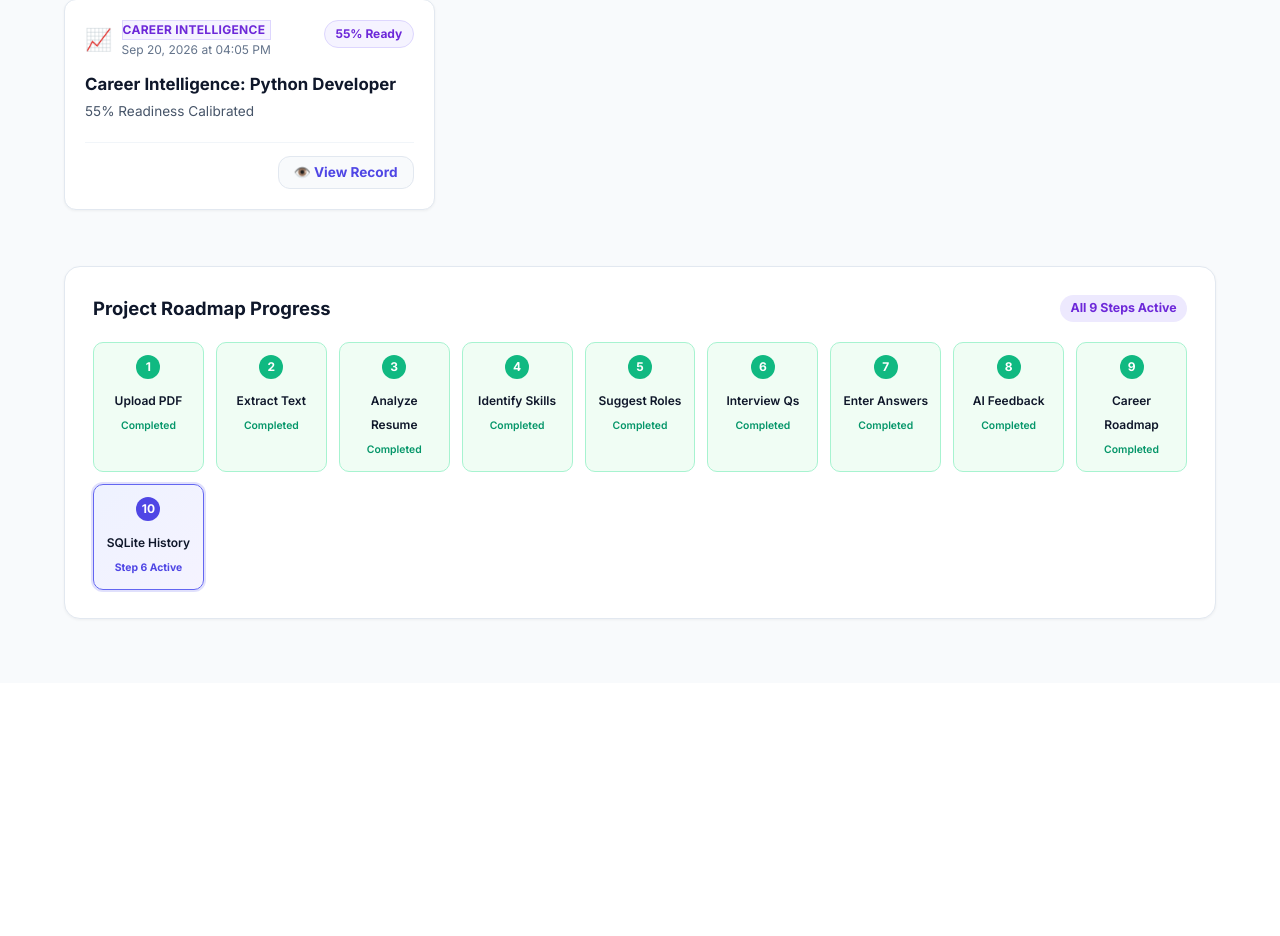
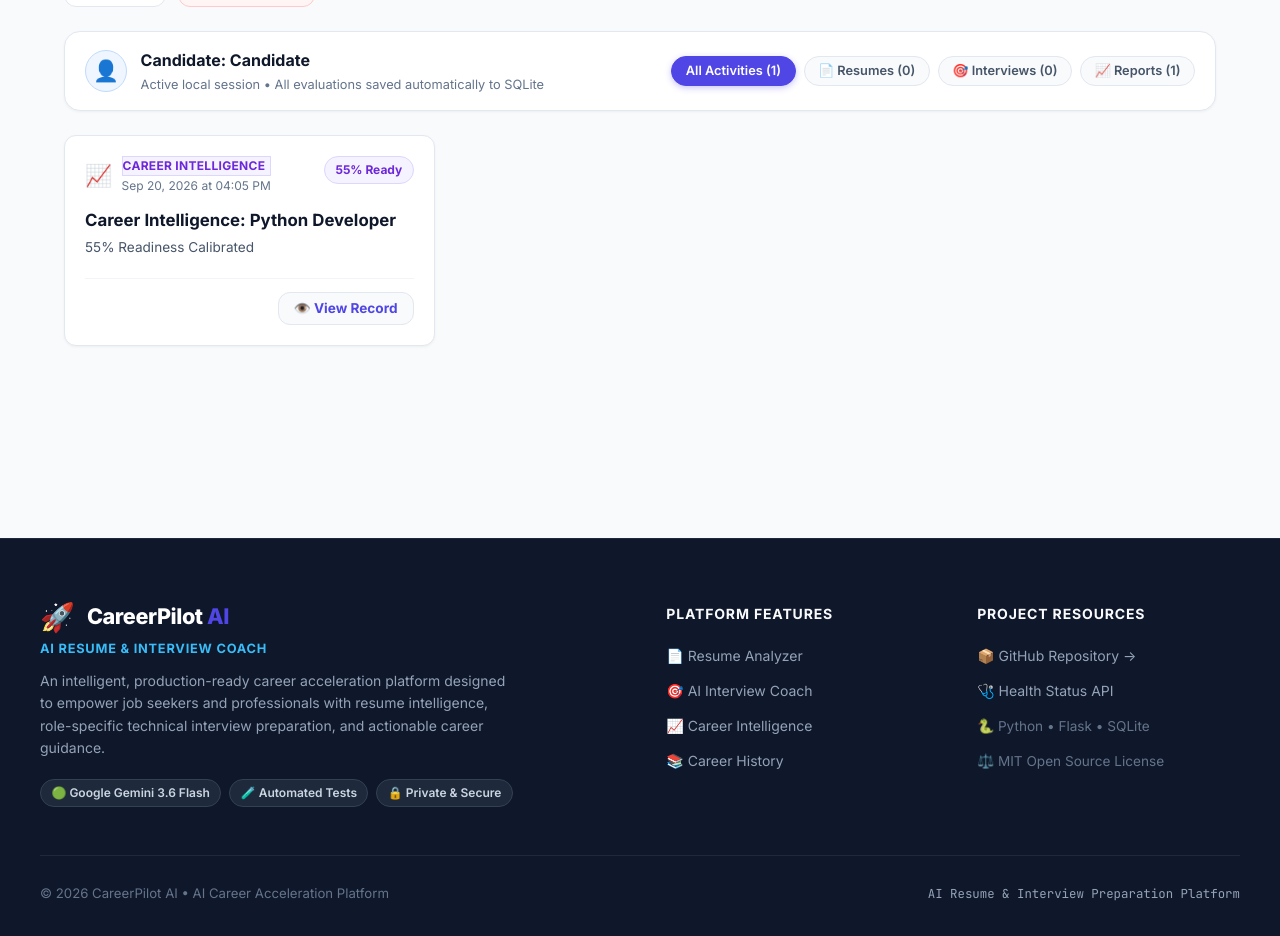
Before and after one commit to Prakashitha22/CareerPilot-AI, a Flask app: page / in a window 1280 px wide. Shown: the part 4893-5829 px from the top of the page. Before the commit the page ends 5513 px from the top, so only its background shows below. Run offline with Flask 3, Linux system fonts and the light colour scheme; data comes from the database, SQL or seed files in the repository; data that the repository does not hold is empty; some libraries are stand-ins or nearby versions.

Commit message:
Polish CareerPilot AI product UI

```diff
--- a/static/style.css
+++ b/static/style.css
@@ -27,29 +27,49 @@
     --shadow-lg: 0 10px 15px -3px rgba(0, 0, 0, 0.08), 0 4px 6px -2px rgba(0, 0, 0, 0.04);
 }
 
+html {
+    scroll-behavior: smooth;
+    scroll-padding-top: 5.5rem;
+}
+
 * {
     box-sizing: border-box;
     margin: 0;
     padding: 0;
 }
 
+*:focus-visible {
+    outline: 2px solid var(--primary);
+    outline-offset: 2px;
+}
+
 body {
     font-family: 'Inter', system-ui, -apple-system, BlinkMacSystemFont, 'Segoe UI', Roboto, sans-serif;
     background-color: var(--bg-main);
     color: var(--text-main);
     line-height: 1.5;
     min-height: 100vh;
+    overflow-x: hidden;
+}
+
+button:disabled, .btn-primary:disabled, .btn-analyze:disabled, .btn-evaluate:disabled {
+    opacity: 0.65;
+    cursor: not-allowed !important;
+    transform: none !important;
+    box-shadow: none !important;
 }
 
 /* Navbar */
 .navbar {
-    background-color: var(--bg-card);
+    background-color: rgba(255, 255, 255, 0.92);
     border-bottom: 1px solid var(--border-color);
-    padding: 1rem 0;
+    padding: 0.85rem 0;
     position: sticky;
     top: 0;
     z-index: 50;
-    backdrop-filter: blur(8px);
+    backdrop-filter: blur(12px);
+    -webkit-backdrop-filter: blur(12px);
+    box-shadow: 0 1px 3px rgba(0, 0, 0, 0.03);
 }
 
 .nav-container {
@@ -59,29 +79,49 @@ body {
     display: flex;
     justify-content: space-between;
     align-items: center;
+    gap: 1rem;
 }
 
 .brand {
     display: flex;
     align-items: center;
-    gap: 0.5rem;
+    gap: 0.75rem;
+    color: var(--text-main);
+}
+
+.brand-icon {
+    font-size: 1.75rem;
+    line-height: 1;
+}
+
+.brand-text-group {
+    display: flex;
+    flex-direction: column;
+}
+
+.brand-name {
     font-weight: 800;
-    font-size: 1.3rem;
-    color: var(--text-main);
-}
-
-.brand-icon {
-    font-size: 1.5rem;
+    font-size: 1.35rem;
+    line-height: 1.15;
+    letter-spacing: -0.02em;
 }
 
 .brand-name .accent {
     color: var(--primary);
 }
 
+.brand-tagline {
+    font-size: 0.725rem;
+    font-weight: 600;
+    color: var(--text-muted);
+    letter-spacing: 0.02em;
+}
+
 .nav-badges {
     display: flex;
-    gap: 0.6rem;
-    align-items: center;
+    gap: 0.5rem;
+    align-items: center;
+    flex-wrap: wrap;
 }
 
 .nav-quick-link {
@@ -124,13 +167,14 @@ body {
 .container {
     max-width: 1200px;
     margin: 0 auto;
-    padding: 2rem 1.5rem 4rem;
+    padding: 2.5rem 1.5rem 4rem;
 }
 
 /* Hero */
 .hero {
     text-align: center;
-    margin-bottom: 2.25rem;
+    margin-bottom: 2.75rem;
+    padding: 1.5rem 1rem 0.5rem;
 }
 
 .hero-badge {
@@ -1745,111 +1846,6 @@ body {
     flex-wrap: wrap;
 }
 
-/* Roadmap Card */
-.roadmap-card {
-    background-color: var(--bg-card);
-}
-
-.roadmap-header {
-    display: flex;
-    justify-content: space-between;
-    align-items: center;
-    margin-bottom: 1.25rem;
-}
-
-.roadmap-header h3 {
-    font-size: 1.15rem;
-    font-weight: 700;
-    color: var(--text-main);
-}
-
-.roadmap-badge {
-    background: #ede9fe;
-    color: #6d28d9;
-    font-size: 0.775rem;
-    font-weight: 700;
-    padding: 0.25rem 0.65rem;
-    border-radius: 9999px;
-}
-
-.roadmap-steps {
-    display: grid;
-    grid-template-columns: repeat(auto-fit, minmax(110px, 1fr));
-    gap: 0.75rem;
-}
-
-.step {
-    border: 1px solid var(--border-color);
-    border-radius: 10px;
-    padding: 0.75rem 0.5rem;
-    display: flex;
-    flex-direction: column;
-    align-items: center;
-    text-align: center;
-    background-color: #ffffff;
-    opacity: 0.5;
-}
-
-.step.completed {
-    opacity: 1;
-    border-color: #a7f3d0;
-    background-color: #f0fdf4;
-}
-
-.step.active-step {
-    opacity: 1;
-    border-color: #6366f1;
-    background: linear-gradient(135deg, #eef2ff 0%, #f5f3ff 100%);
-    box-shadow: 0 0 0 2px rgba(99, 102, 241, 0.2);
-}
-
-.step-num {
-    width: 24px;
-    height: 24px;
-    border-radius: 50%;
-    background-color: #e2e8f0;
-    color: var(--text-muted);
-    font-size: 0.75rem;
-    font-weight: 700;
-    display: flex;
-    align-items: center;
-    justify-content: center;
-    margin-bottom: 0.5rem;
-}
-
-.step.completed .step-num {
-    background-color: #10b981;
-    color: #ffffff;
-}
-
-.step.active-step .step-num {
-    background-color: var(--primary);
-    color: #ffffff;
-}
-
-.step-title {
-    font-size: 0.75rem;
-    font-weight: 600;
-    color: var(--text-main);
-    line-height: 1.2;
-    margin-bottom: 0.25rem;
-}
-
-.step-status {
-    font-size: 0.65rem;
-    color: var(--text-muted);
-}
-
-.step.completed .step-status {
-    color: #059669;
-    font-weight: 600;
-}
-
-.step.active-step .step-status {
-    color: var(--primary);
-    font-weight: 700;
-}
-
 /* ---------------------------------------------------- */
 /* 5. STEP 4: CAREER INTELLIGENCE DASHBOARD STYLES      */
 /* ---------------------------------------------------- */
@@ -3172,3 +3168,195 @@ body {
     color: #475569;
     line-height: 1.45;
 }
+
+/* ======================================================== */
+/* STEP 8: FOOTER & COMPREHENSIVE RESPONSIVENESS            */
+/* ======================================================== */
+.footer {
+    background: #0f172a;
+    color: #e2e8f0;
+    padding: 4rem 1.5rem 2rem;
+    margin-top: 4.5rem;
+    border-top: 1px solid #1e293b;
+}
+
+.footer-container {
+    max-width: 1200px;
+    margin: 0 auto;
+    display: grid;
+    grid-template-columns: 2.2fr 1fr 1fr;
+    gap: 3rem;
+    padding-bottom: 3rem;
+    border-bottom: 1px solid #1e293b;
+}
+
+.footer-brand-col .brand {
+    color: #ffffff;
+    margin-bottom: 0.5rem;
+}
+
+.footer-tagline {
+    font-size: 0.8rem;
+    font-weight: 700;
+    color: #38bdf8;
+    margin-bottom: 0.75rem;
+    text-transform: uppercase;
+    letter-spacing: 0.06em;
+}
+
+.footer-desc {
+    font-size: 0.875rem;
+    color: #94a3b8;
+    line-height: 1.6;
+    max-width: 480px;
+    margin-bottom: 1.25rem;
+}
+
+.footer-meta-badges {
+    display: flex;
+    flex-wrap: wrap;
+    gap: 0.5rem;
+}
+
+.footer-badge {
+    font-size: 0.75rem;
+    font-weight: 600;
+    background: #1e293b;
+    color: #cbd5e1;
+    border: 1px solid #334155;
+    padding: 0.25rem 0.65rem;
+    border-radius: 9999px;
+}
+
+.footer-heading {
+    font-size: 0.875rem;
+    font-weight: 700;
+    text-transform: uppercase;
+    letter-spacing: 0.06em;
+    color: #f8fafc;
+    margin-bottom: 1.2rem;
+}
+
+.footer-links {
+    list-style: none;
+    padding: 0;
+    margin: 0;
+    display: flex;
+    flex-direction: column;
+    gap: 0.7rem;
+}
+
+.footer-links a {
+    color: #94a3b8;
+    text-decoration: none;
+    font-size: 0.875rem;
+    transition: all 0.15s ease;
+}
+
+.footer-links a:hover {
+    color: #38bdf8;
+    padding-left: 4px;
+}
+
+.footer-text-item {
+    color: #64748b;
+    font-size: 0.85rem;
+}
+
+.footer-bottom {
+    max-width: 1200px;
+    margin: 0 auto;
+    padding-top: 1.75rem;
+}
+
+.footer-bottom-container {
+    display: flex;
+    justify-content: space-between;
+    align-items: center;
+    font-size: 0.825rem;
+    color: #64748b;
+    flex-wrap: wrap;
+    gap: 1rem;
+}
+
+.footer-tech-stack {
+    font-family: 'JetBrains Mono', monospace;
+    font-size: 0.775rem;
+    color: #94a3b8;
+}
+
+/* Responsive Breakpoints & Mobile Optimization */
+@media (max-width: 1024px) {
+    .container {
+        padding: 2rem 1.25rem 3.5rem;
+    }
+    .footer-container {
+        grid-template-columns: 1.5fr 1fr 1fr;
+        gap: 2rem;
+    }
+}
+
+@media (max-width: 850px) {
+    .navbar {
+        padding: 0.75rem 0;
+    }
+    .nav-container {
+        flex-direction: column;
+        align-items: flex-start;
+        gap: 0.75rem;
+    }
+    .nav-badges {
+        width: 100%;
+        overflow-x: auto;
+        padding-bottom: 0.25rem;
+        -webkit-overflow-scrolling: touch;
+    }
+    .hero h1 {
+        font-size: 2.15rem;
+    }
+    .hero .subtitle {
+        font-size: 1rem;
+    }
+    .grid-layout {
+        grid-template-columns: 1fr;
+    }
+    .footer-container {
+        grid-template-columns: 1fr;
+        gap: 2rem;
+    }
+    .footer-bottom-container {
+        flex-direction: column;
+        text-align: center;
+        align-items: center;
+        gap: 0.5rem;
+    }
+}
+
+@media (max-width: 600px) {
+    .hero h1 {
+        font-size: 1.85rem;
+    }
+    .hero-actions {
+        flex-direction: column;
+        width: 100%;
+    }
+    .btn-hero-cta, .btn-hero-secondary {
+        width: 100%;
+        justify-content: center;
+    }
+    .card {
+        padding: 1.25rem;
+    }
+    .profile-metrics {
+        grid-template-columns: 1fr 1fr;
+    }
+    .gap-columns-split {
+        grid-template-columns: 1fr;
+    }
+    .feedback-split-grid {
+        grid-template-columns: 1fr;
+    }
+    .summary-breakdown-grid {
+        grid-template-columns: 1fr;
+    }
+}
--- a/templates/index.html
+++ b/templates/index.html
@@ -14,15 +14,18 @@
         <div class="nav-container">
             <div class="brand">
                 <span class="brand-icon">🚀</span>
-                <span class="brand-name">CareerPilot <span class="accent">AI</span></span>
-            </div>
-            <div class="nav-badges">
+                <div class="brand-text-group">
+                    <span class="brand-name">CareerPilot <span class="accent">AI</span></span>
+                    <span class="brand-tagline">AI Resume & Interview Coach</span>
+                </div>
+            </div>
+            <nav class="nav-badges" aria-label="Main Navigation">
+                <a href="#uploadSection" class="nav-quick-link">📄 Resume Analyzer</a>
                 <a href="#interviewCoachSection" class="nav-quick-link">🎯 Interview Coach</a>
                 <a href="#careerIntelligenceSection" class="nav-quick-link nav-intel-link">📈 Career Intelligence</a>
                 <a href="#careerHistorySection" class="nav-quick-link nav-history-link">📚 Career History</a>
-                <span class="tag tag-step">Step 6 &bull; SQLite History</span>
-                <span class="tag tag-hackathon">🎓 College Project</span>
-            </div>
+                <span class="tag tag-platform">🚀 AI Career Platform</span>
+            </nav>
         </div>
     </header>
 
@@ -30,8 +33,16 @@
         <!-- Hero Section -->
         <section class="hero">
             <div class="hero-badge">AI Career Acceleration Platform</div>
-            <h1>AI Resume & Interview Coach</h1>
-            <p class="subtitle">Extract resume content, uncover in-depth skill analysis, practice role-specific technical interviews, and unlock complete career intelligence with tailored learning roadmaps.</p>
+            <h1>Build Your Career with AI</h1>
+            <p class="subtitle">Analyze your resume, practice interviews, identify skill gaps, and create a personalized career roadmap.</p>
+            <div class="hero-actions">
+                <a href="#uploadSection" class="btn-hero-cta">
+                    <span>🚀 Analyze My Resume</span> &darr;
+                </a>
+                <a href="#interviewCoachSection" class="btn-hero-secondary">
+                    <span>🎯 Practice Interview</span>
+                </a>
+            </div>
         </section>
 
         <!-- Flash Notifications -->
@@ -51,23 +62,23 @@
         {% endwith %}
 
         <!-- Top Two-Column Workflow: Upload & Extracted Content -->
-        <div class="grid-layout">
+        <div class="grid-layout" id="uploadSection">
             <!-- 1. Upload Panel -->
-            <section class="card upload-card">
+            <section class="card upload-card" id="uploadCard">
                 <div class="card-header">
                     <h2>1. Upload Resume</h2>
-                    <p>Select your resume in PDF format to extract its content.</p>
+                    <p>Upload your resume PDF to begin your career analysis.</p>
                 </div>
 
                 <form method="POST" action="/" enctype="multipart/form-data" class="upload-form" id="uploadForm">
-                    <div class="dropzone" id="dropzone">
+                    <div class="dropzone" id="dropzone" tabindex="0" role="button" aria-label="Upload PDF resume">
                         <div class="dropzone-content">
                             <div class="upload-icon">📄</div>
                             <p class="dropzone-title"><strong>Click to browse</strong> or drag & drop</p>
                             <p class="dropzone-hint">Supports PDF files up to 16MB</p>
                             <span id="selectedFileName" class="selected-file-badge" style="display: none;"></span>
                         </div>
-                        <input type="file" name="resume" id="fileInput" accept=".pdf" required>
+                        <input type="file" name="resume" id="fileInput" accept=".pdf" required aria-label="Resume PDF File">
                     </div>
 
                     <button type="submit" class="btn-primary" id="extractBtn">
@@ -980,87 +991,55 @@
                 </div>
             </div>
         </section>
-
-        <!-- Project Roadmap Progress Tracker -->
-        <section class="card roadmap-card">
-            <div class="roadmap-header">
-                <h3>Project Roadmap Progress</h3>
-                <span class="roadmap-badge">All 9 Steps Active</span>
-            </div>
-            <div class="roadmap-steps">
-                <div class="step completed">
-                    <div class="step-num">1</div>
-                    <div class="step-info">
-                        <span class="step-title">Upload PDF</span>
-                        <span class="step-status">Completed</span>
-                    </div>
-                </div>
-                <div class="step completed">
-                    <div class="step-num">2</div>
-                    <div class="step-info">
-                        <span class="step-title">Extract Text</span>
-                        <span class="step-status">Completed</span>
-                    </div>
-                </div>
-                <div class="step completed">
-                    <div class="step-num">3</div>
-                    <div class="step-info">
-                        <span class="step-title">Analyze Resume</span>
-                        <span class="step-status">Completed</span>
-                    </div>
-                </div>
-                <div class="step completed">
-                    <div class="step-num">4</div>
-                    <div class="step-info">
-                        <span class="step-title">Identify Skills</span>
-                        <span class="step-status">Completed</span>
-                    </div>
-                </div>
-                <div class="step completed">
-                    <div class="step-num">5</div>
-                    <div class="step-info">
-                        <span class="step-title">Suggest Roles</span>
-                        <span class="step-status">Completed</span>
-                    </div>
-                </div>
-                <div class="step completed">
-                    <div class="step-num">6</div>
-                    <div class="step-info">
-                        <span class="step-title">Interview Qs</span>
-                        <span class="step-status">Completed</span>
-                    </div>
-                </div>
-                <div class="step completed">
-                    <div class="step-num">7</div>
-                    <div class="step-info">
-                        <span class="step-title">Enter Answers</span>
-                        <span class="step-status">Completed</span>
-                    </div>
-                </div>
-                <div class="step completed">
-                    <div class="step-num">8</div>
-                    <div class="step-info">
-                        <span class="step-title">AI Feedback</span>
-                        <span class="step-status">Completed</span>
-                    </div>
-                </div>
-                <div class="step completed">
-                    <div class="step-num">9</div>
-                    <div class="step-info">
-                        <span class="step-title">Career Roadmap</span>
-                        <span class="step-status">Completed</span>
-                    </div>
-                </div>
-                <div class="step active-step">
-                    <div class="step-num">10</div>
-                    <div class="step-info">
-                        <span class="step-title">SQLite History</span>
-                        <span class="step-status">Step 6 Active</span>
-                    </div>
-                </div>
-            </div>
-        </section>
     </main>
+
+    <!-- Footer Section -->
+    <footer class="footer">
+        <div class="footer-container">
+            <div class="footer-brand-col">
+                <div class="brand">
+                    <span class="brand-icon">🚀</span>
+                    <div class="brand-text-group">
+                        <span class="brand-name">CareerPilot <span class="accent">AI</span></span>
+                    </div>
+                </div>
+                <p class="footer-tagline">AI Resume &amp; Interview Coach</p>
+                <p class="footer-desc">An intelligent, production-ready career acceleration platform designed to empower job seekers and professionals with resume intelligence, role-specific technical interview preparation, and actionable career guidance.</p>
+                <div class="footer-meta-badges">
+                    <span class="footer-badge">🟢 Google Gemini 3.6 Flash</span>
+                    <span class="footer-badge">🧪 Automated Tests</span>
+                    <span class="footer-badge">🔒 Private &amp; Secure</span>
+                </div>
+            </div>
+
+            <div class="footer-links-col">
+                <h4 class="footer-heading">Platform Features</h4>
+                <ul class="footer-links">
+                    <li><a href="#uploadSection">📄 Resume Analyzer</a></li>
+                    <li><a href="#interviewCoachSection">🎯 AI Interview Coach</a></li>
+                    <li><a href="#careerIntelligenceSection">📈 Career Intelligence</a></li>
+                    <li><a href="#careerHistorySection">📚 Career History</a></li>
+                </ul>
+            </div>
+
+            <div class="footer-links-col">
+                <h4 class="footer-heading">Project Resources</h4>
+                <ul class="footer-links">
+                    <li><a href="https://github.com/Prakashitha22/CareerPilot-AI" target="_blank" rel="noopener noreferrer">📦 GitHub Repository &rarr;</a></li>
+                    <li><a href="/health" target="_blank" rel="noopener noreferrer">🩺 Health Status API</a></li>
+                    <li><span class="footer-text-item">🐍 Python &bull; Flask &bull; SQLite</span></li>
+                    <li><span class="footer-text-item">⚖️ MIT Open Source License</span></li>
+                </ul>
+            </div>
+        </div>
+
+        <div class="footer-bottom">
+            <div class="footer-bottom-container">
+                <p>&copy; 2026 CareerPilot AI &bull; AI Career Acceleration Platform</p>
+                <p class="footer-tech-stack">AI Resume &amp; Interview Preparation Platform</p>
+            </div>
+        </div>
+    </footer>
 
     <script>
         // Global state for unifying Step 2, Step 3, and Step 4
@@ -1068,17 +1047,30 @@
         let latestInterviewSummary = null;
         let currentIntelRole = 'Python Developer';
 
-        // File selection label
+        // File selection label with file size feedback
         const fileInput = document.getElementById('fileInput');
         const selectedFileName = document.getElementById('selectedFileName');
+        const uploadForm = document.getElementById('uploadForm');
 
         if (fileInput) {
             fileInput.addEventListener('change', function() {
                 if (this.files && this.files.length > 0) {
-                    selectedFileName.textContent = 'Selected: ' + this.files[0].name;
+                    const f = this.files[0];
+                    const sizeMb = (f.size / (1024 * 1024)).toFixed(2);
+                    selectedFileName.textContent = `✓ ${f.name} (${sizeMb} MB)`;
                     selectedFileName.style.display = 'inline-block';
                 } else {
                     selectedFileName.style.display = 'none';
+                }
+            });
+        }
+
+        if (uploadForm) {
+            uploadForm.addEventListener('submit', function() {
+                const btn = document.getElementById('extractBtn');
+                if (btn) {
+                    btn.disabled = true;
+                    btn.innerHTML = '<span>⏳ Extracting Resume Text...</span>';
                 }
             });
         }
```
Also changed, not shown: other parts of static/style.css (+76 -16 lines).
